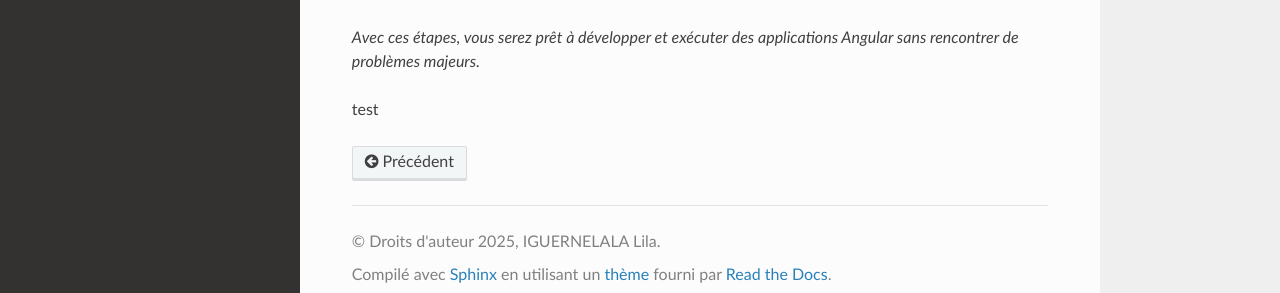
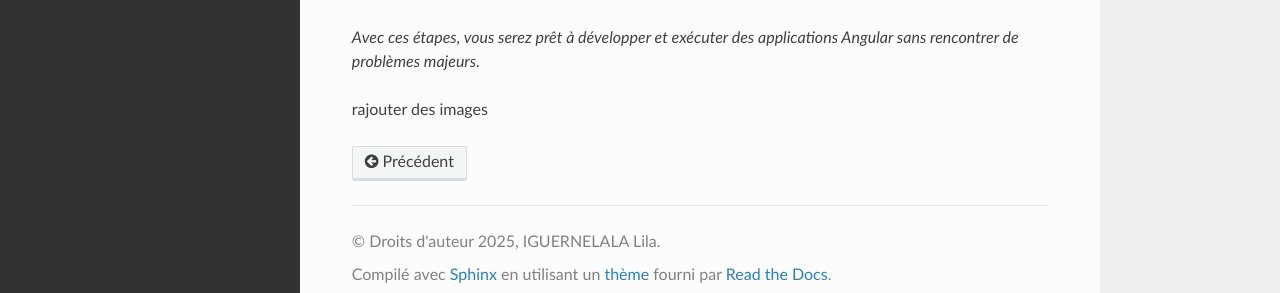
Before and after one commit to lilaiguernelala/xchange_doc, a Sphinx documentation site: the page built from docs/source/my-first-post.md, in a window 1280 px wide and 900 px high, scrolled down 7369 px. Shown: the part 589-882 px from the top of the window. Built offline with Sphinx 7.4.7 and the Read the Docs theme 3.1.0, drawn with Linux system fonts in a browser that asks for light colours.

Commit message:
Update my-first-post.md

```diff
--- a/docs/source/my-first-post.md
+++ b/docs/source/my-first-post.md
@@ -337,4 +337,4 @@ ng version
 
 *Avec ces étapes, vous serez prêt à développer et exécuter des applications Angular sans rencontrer de problèmes majeurs.*
 
-test
+rajouter des images
```
